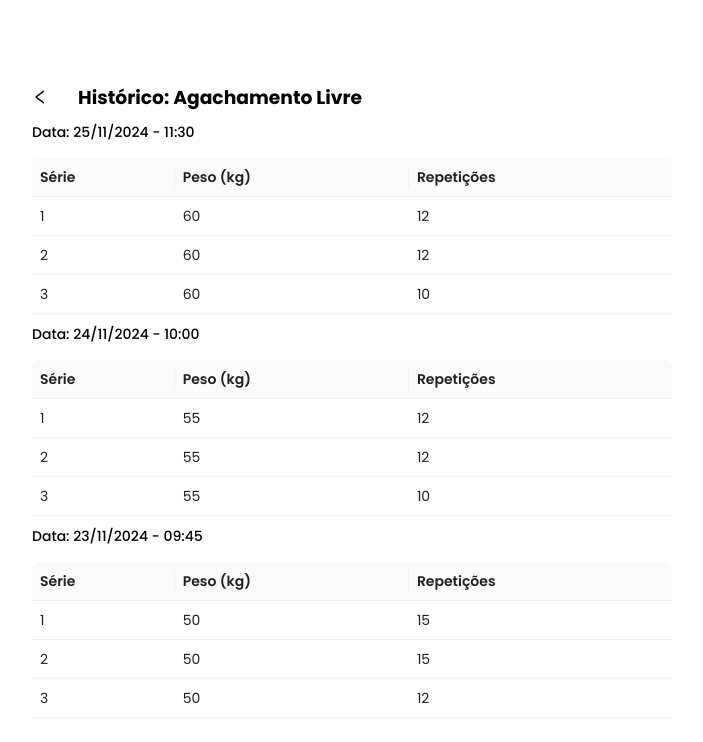
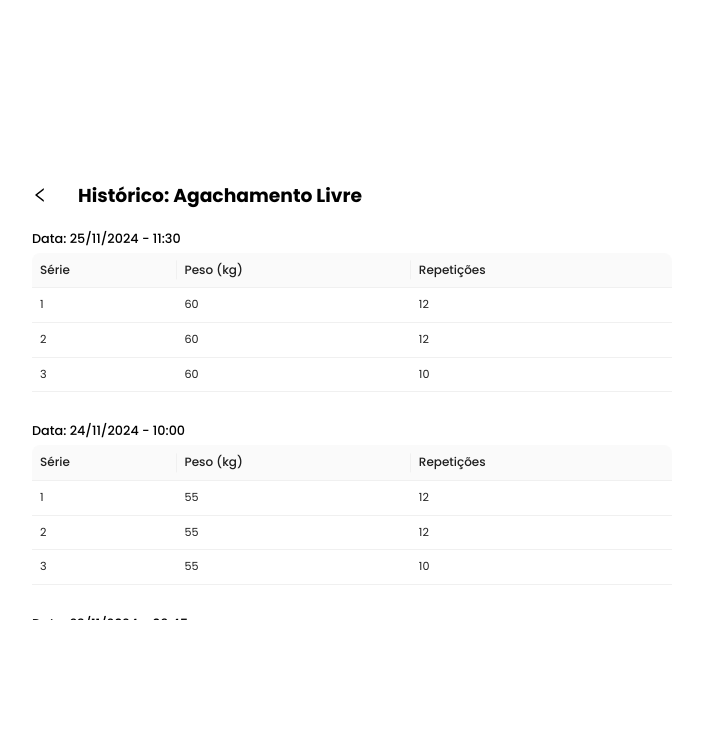
Before and after one commit to LucasPirolli/trackfit, a React (Vite) app: page /history in a window 1280 px wide. Shown: the top 742 px of the page, without its empty margins (288-991 px from the left). Built offline with nearby package versions, Linux system fonts and the light colour scheme.

Commit message:
style: ajutement table style

```diff
--- a/src/modules/pages/History.tsx
+++ b/src/modules/pages/History.tsx
@@ -62,6 +62,7 @@ const History = () => {
           <LeftOutlined onClick={() => navigate("/routine")} />
           <h3 className="title">Histórico: Agachamento Livre</h3>
         </div>
+        <div className="container-informations">
           {data.map((day) => (
             <div key={day.date} className="content-informations">
               <span className="date">Data: {day.date}</span>
@@ -74,6 +75,7 @@ const History = () => {
             </div>
           ))}
         </div>
+      </div>
     </section>
   );
 };
--- a/src/styles/pages/history.scss
+++ b/src/styles/pages/history.scss
@@ -20,16 +20,40 @@
       color: #000;
       font-weight: 700;
     }
-    > .content-informations {
+    > .container-informations {
+      width: 100%;
       padding-top: 10px;
-      width: 100%;
+      max-height: 400px;
+      overflow: auto;
+      gap: 20px;
       display: flex;
       flex-direction: column;
-      gap: 15px;
-      > .date {
-        font-size: 0.875rem;
-        color: #000;
-        font-weight: 500;
+      > .content-informations {
+        padding-top: 10px;
+        width: 100%;
+        display: flex;
+        flex-direction: column;
+        gap: 5px;
+        .ant-table {
+          .ant-table-thead {
+            th {
+              font-size: 0.75rem;
+              font-weight: 500;
+            }
+          }
+          .ant-table-tbody {
+            tr {
+              td {
+                font-size: 0.7rem;
+              }
+            }
+          }
+        }
+        > .date {
+          font-size: 0.8rem;
+          color: #000;
+          font-weight: 500;
+        }
       }
     }
   }
```
Lines whose indentation alone changed are shown as unchanged.
